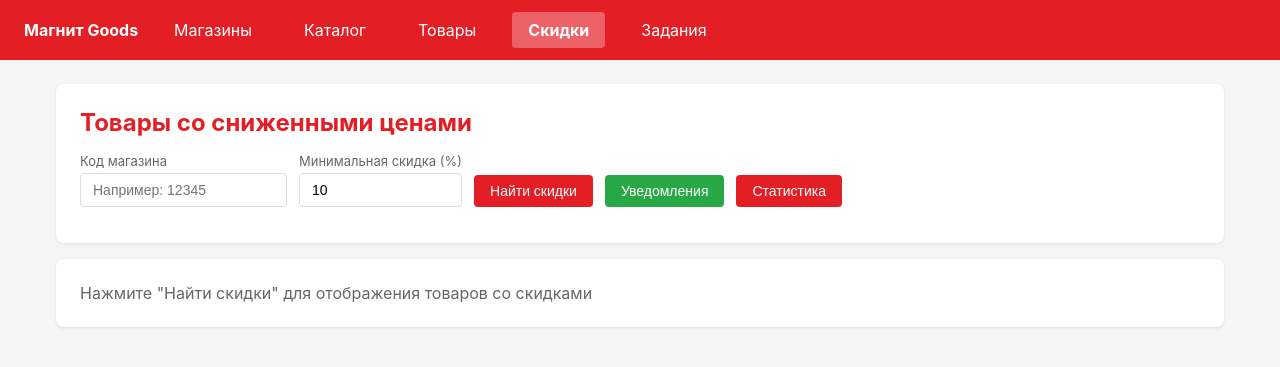
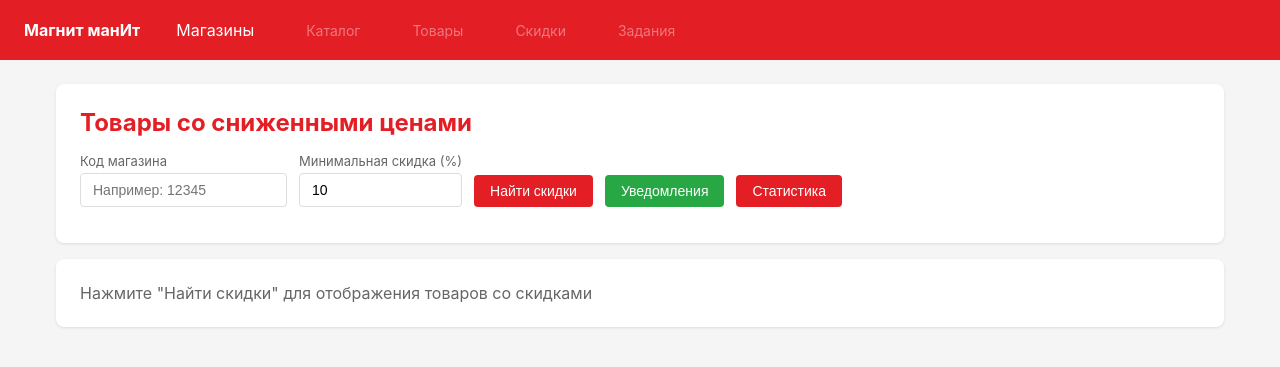
Before and after one commit to IT-Arkhipov/magnit_goods, a FastAPI app: page /deals in a window 1280 px wide. Shown: the top 367 px of the page. Run offline with FastAPI, Linux system fonts and the light colour scheme; some libraries are stand-ins or nearby versions.

Commit message:
ui: rename to Магнит манИт (capital И), disable non-stores nav links

```diff
--- a/src/server/templates/base.html
+++ b/src/server/templates/base.html
@@ -3,7 +3,7 @@
 <head>
     <meta charset="UTF-8">
     <meta name="viewport" content="width=device-width, initial-scale=1.0">
-    <title>{% block title %}Магнит Goods{% endblock %}</title>
+    <title>{% block title %}Магнит манИт{% endblock %}</title>
     <script src="https://unpkg.com/htmx.org@1.9.12"></script>
     <style>
         * { margin: 0; padding: 0; box-sizing: border-box; }
@@ -12,6 +12,7 @@
         .navbar a { color: white; text-decoration: none; padding: 8px 16px; border-radius: 4px; }
         .navbar a:hover { background: rgba(255,255,255,0.2); }
         .navbar a.active { background: rgba(255,255,255,0.3); font-weight: bold; }
+        .navbar .nav-disabled { color: rgba(255,255,255,0.4); padding: 8px 16px; cursor: not-allowed; font-size: 14px; }
         .container { max-width: 1200px; margin: 24px auto; padding: 0 16px; }
         .card { background: white; border-radius: 8px; padding: 24px; margin-bottom: 16px; box-shadow: 0 1px 3px rgba(0,0,0,0.1); }
         .card h2 { margin-bottom: 16px; color: #e31e25; }
@@ -59,12 +60,12 @@
 </head>
 <body>
     <nav class="navbar">
-        <strong>Магнит Goods</strong>
+        <strong>Магнит манИт</strong>
         <a href="/" class="{{ 'active' if page == 'stores' else '' }}">Магазины</a>
-        <a href="/catalog" class="{{ 'active' if page == 'catalog' else '' }}">Каталог</a>
-        <a href="/products" class="{{ 'active' if page == 'products' else '' }}">Товары</a>
-        <a href="/deals" class="{{ 'active' if page == 'deals' else '' }}">Скидки</a>
-        <a href="/jobs" class="{{ 'active' if page == 'jobs' else '' }}">Задания</a>
+        <span class="nav-disabled" title="Скоро будет доступно">Каталог</span>
+        <span class="nav-disabled" title="Скоро будет доступно">Товары</span>
+        <span class="nav-disabled" title="Скоро будет доступно">Скидки</span>
+        <span class="nav-disabled" title="Скоро будет доступно">Задания</span>
     </nav>
     <div class="container">
         {% block content %}{% endblock %}
```
